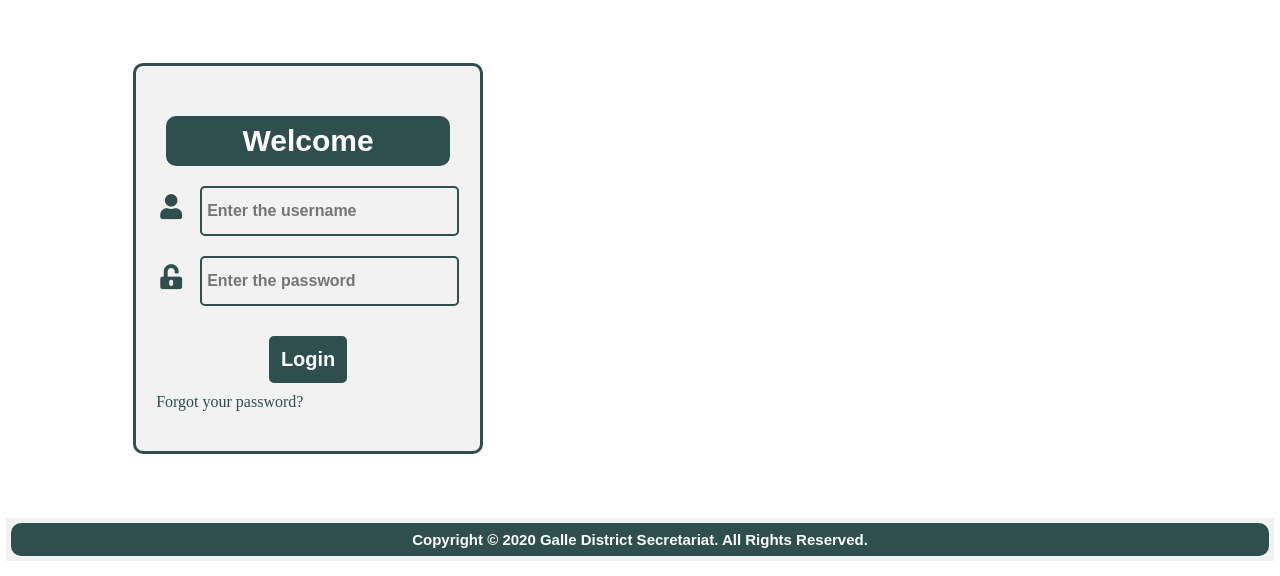
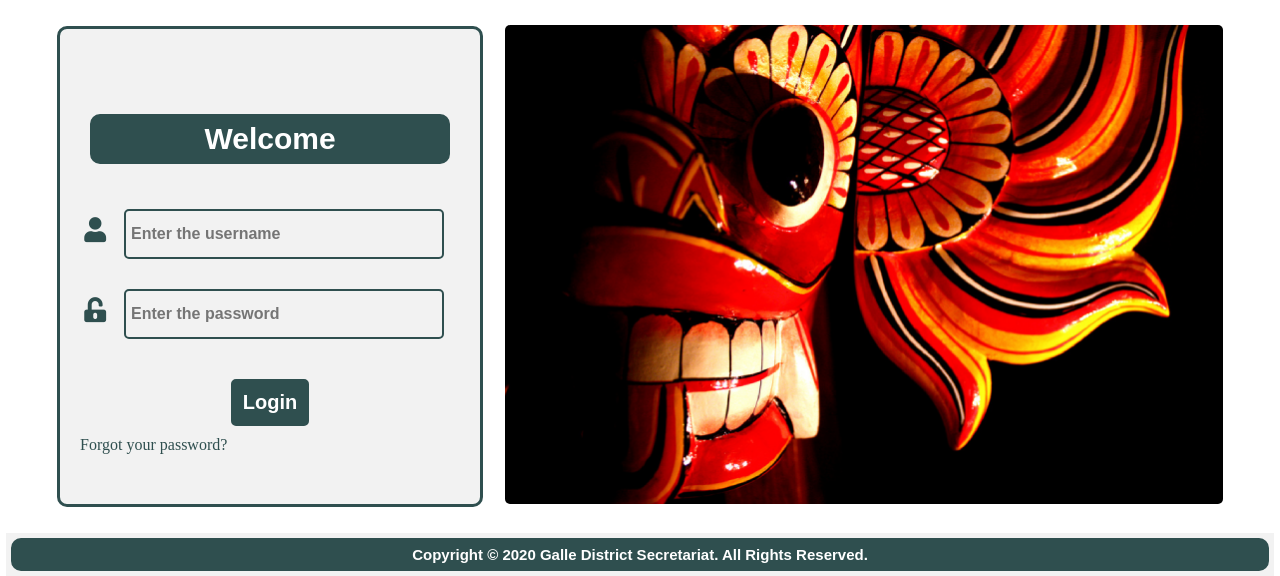
Before and after one commit to SandeepaRanathunga/Galle-District-MIS, a PHP site: page /login.php in a window 1280 px wide. Shown: the part 225-801 px from the top of the page. Run offline with PHP 8.4, Linux system fonts and the light colour scheme; some libraries are stand-ins or nearby versions.

Commit message:
login page interface done

```diff
--- a/css/header.css
+++ b/css/header.css
@@ -120,6 +120,7 @@ nav .active{
 nav a:hover{
     background:white;
     color:#2F4F4F;
+    transition: 0.5s;
 }
 
 footer h2{
--- a/css/loginstyle.css
+++ b/css/loginstyle.css
@@ -1,19 +1,22 @@
+.container{
+    display:flex;
+    margin:2% 4%;
+    align-items: center;
+}
+
+.container :nth-of-type(1){
+    flex:1.25;
+}
+.container :nth-of-type(2){
+    flex:2;
+}
 .loginBox{
-    width:350px;
+    width:95%;
     border:3px solid #2F4F4F;
-    padding:30px 10px;
+    padding:40px 10px;
     box-sizing: border-box;
     background:#f2f2f2;
     border-radius: 10px;
-    /* position:relative;
-    top:50%;
-    transform:translateY(-50%);
-    left:50%;
-    transform:translate(-50%);
-    box-shadow: 5px 5px 5px 5px #696969;
-    margin:100px; */
-    margin:5% 10%;
-    float:left;
 
 }
 .loginBox h3{
@@ -36,7 +39,7 @@
     border:3px solid #2F4F4F;
     border-radius:10px;
     padding:5px;
-    margin:20px 20px;
+    margin:45px 20px;
     background:#2F4F4F;
     color:white;
 }
@@ -61,7 +64,7 @@ input[type=text],input[type=password]{
     font-size: 16px;
     font-family:'Overpass', sans-serif;
     font-weight: bold;
-    margin-bottom: 20px;
+    margin-bottom: 30px;
 }
 input[type=submit]{
     width:auto;
@@ -76,8 +79,10 @@ input[type=submit]{
     font-weight: bold;
 }
 input[type=submit]:hover{
-    transform: scale(1.2);
+    color:#2F4F4F;
+    background:white;
     cursor: pointer;
+    transition: 0.5s;
 }
 
 .forgotLink{
@@ -88,3 +93,9 @@ input[type=submit]:hover{
     color:#2F4F4F;
     font-size: 16px;
 }
+
+.mask{
+    width:100%;
+    height: 100%;
+    border-radius: 5px;
+}
--- a/login.php
+++ b/login.php
@@ -25,6 +25,8 @@
 </head>
 <body>
     <?php include 'includes/guestHeader.php';?>
+    <div class="container">
+        <div>
             <div class="loginBox">
                 <h2>Welcome</h2>
                     <?php echo $alert;?>
@@ -43,6 +45,11 @@
                     <div class="forgotLink"><a href="#">Forgot your password?</a></div>
                 </form>
             </div>
+        </div>
+        <div class="mask">
+            <img src="images/mask.png" alt="This is a mask" class="mask">
+        </div>
+    </div>
     <?php include 'includes/footer.php';?>
 </body>
 </html>
```
Also changed, not shown: email_verify.php (added), images/mask.png (added), password_reset.php (added). Lines whose indentation alone changed are shown as unchanged.
